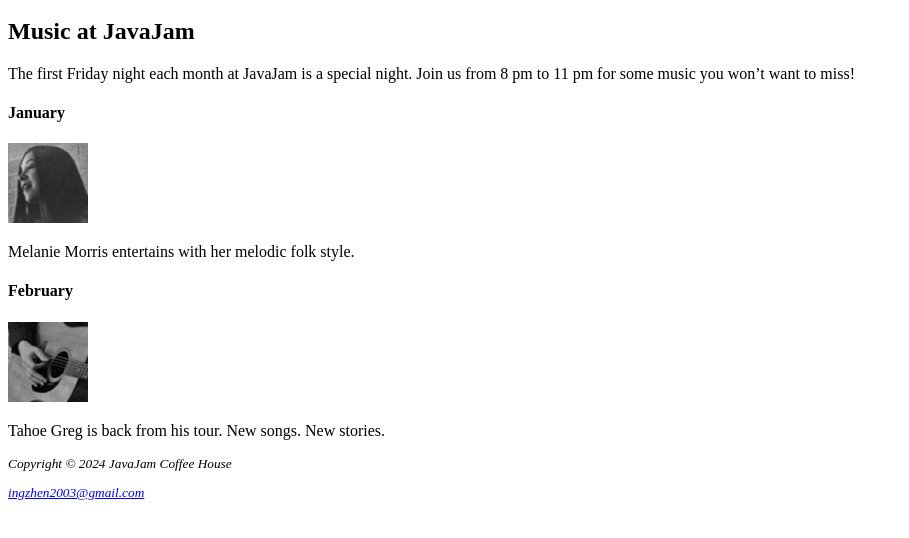
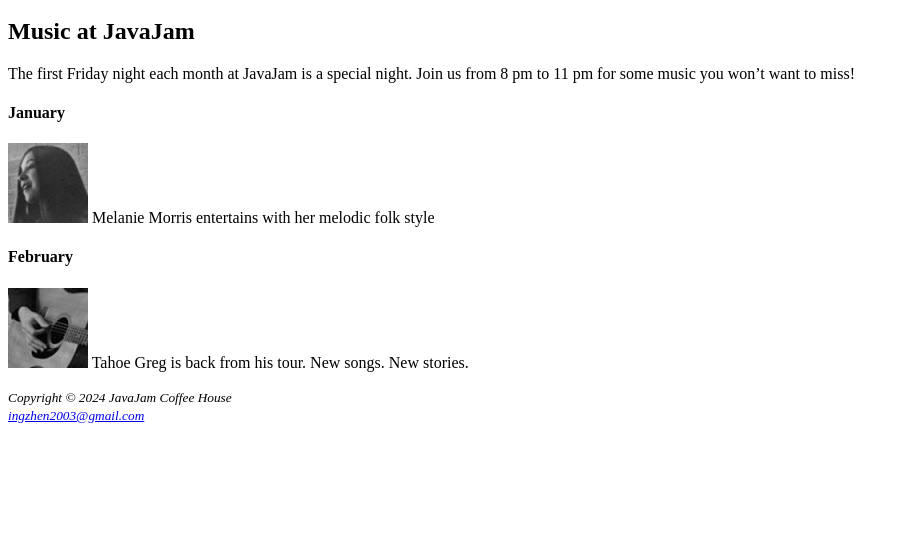
Before and after one commit to codingwithiz/WIF2003-HW, a plain HTML site: page W1 WIF2003 Tuto/music.html in a window 1280 px wide. Shown: the part 100-638 px from the top of the page, without its empty margins (0-909 px from the left). Drawn offline with Linux system fonts and the light colour scheme.

Commit message:
second commit

```diff
--- a/W1 WIF2003 Tuto/music.html
+++ b/W1 WIF2003 Tuto/music.html
@@ -28,9 +28,9 @@
         <h4>
             January
         </h4>
-        <img src="melaniethumb.jpg">
         <p>
-        Melanie Morris entertains with her melodic folk style.
+            <a href="melanie.jpg"><img src="melaniethumb.jpg" alt="Melanie Morris" width="80" height="80"></a>
+            Melanie Morris entertains with her melodic folk style
         </p>
         </div>
 
@@ -38,17 +38,15 @@
             <h4>
                 February
             </h4>
-            <img src="gregthumb.jpg">
-            <p>
-                Tahoe Greg is back from his tour. New songs. New stories.
-            </p> <!-- This can be achieved with div following the guideline-->
-        </div>
-
+        <p>
+            <a href="greg.jpg"><img src="gregthumb.jpg" alt="Tahoe Grey" width="80" height="80"></a>
+            Tahoe Greg is back from his tour. New songs. New stories.
+        </p>
     </main>
     <footer>
         <small>
-            <p><i>Copyright &copy; 2024 JavaJam Coffee House</i></p>
-            <p><i><a href="mailto:ingzhen2003@gmail.com">ingzhen2003@gmail.com</a></i></p>
+            <i>Copyright &copy; 2024 JavaJam Coffee House</i><br>
+            <i><a href="mailto:ingzhen2003@gmail.com">ingzhen2003@gmail.com</a></i>
         </small>
     </footer>
 </body>
```
Also changed, not shown: W1 WIF2003 Tuto/index.html (+2 -2 lines), W1 WIF2003 Tuto/jobs.html (+3 -3 lines), W1 WIF2003 Tuto/menu.html (+2 -2 lines), W1 WIF2003 Tuto/greg.jpg (added), W1 WIF2003 Tuto/melanie.jpg (added).
